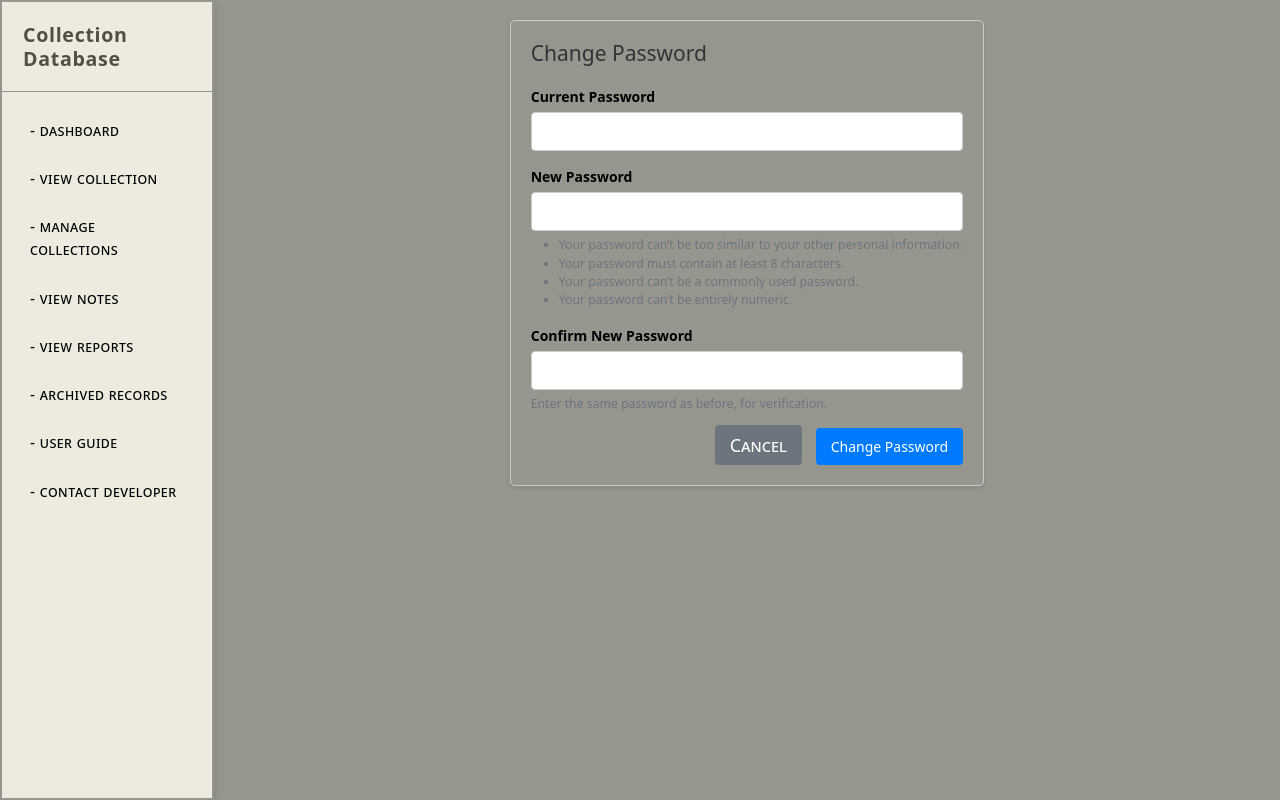
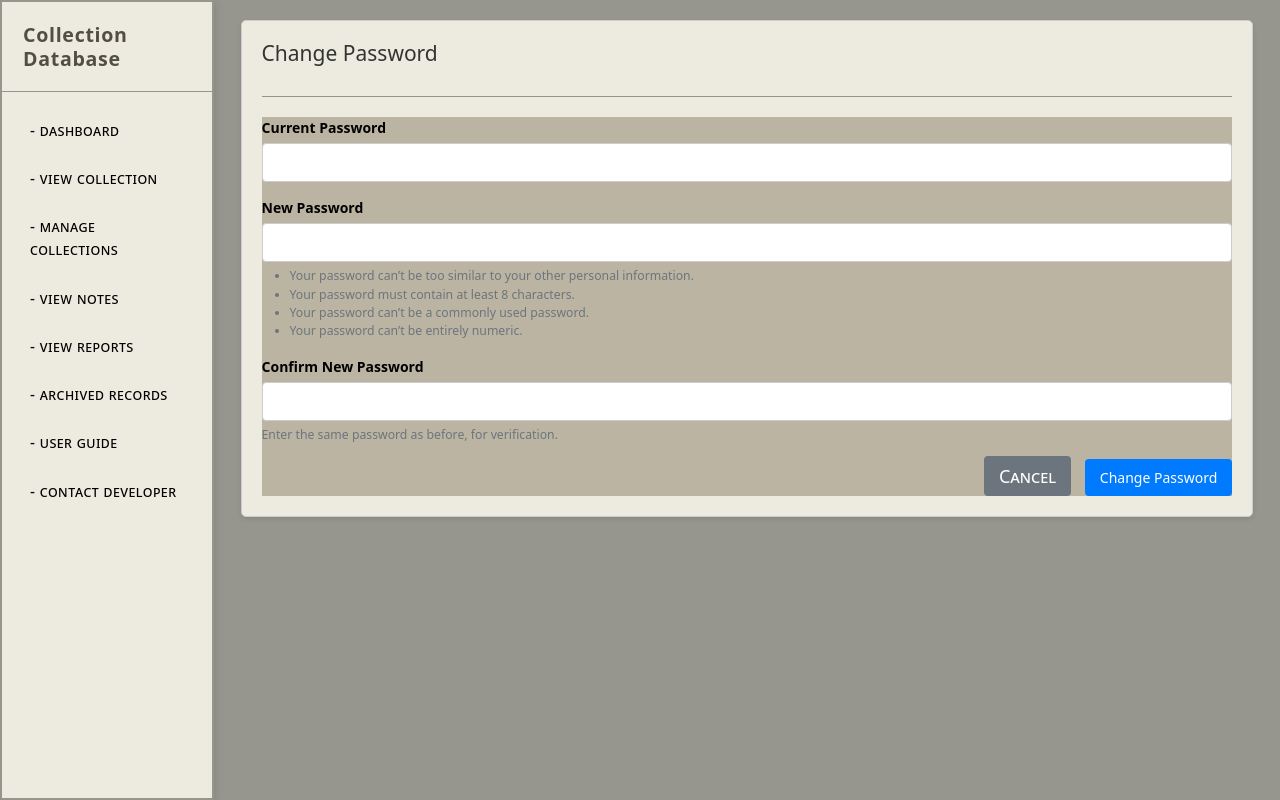
Before and after one commit to daphane-taylor/capstone-project, a Django app: page /accounts/password_change/ in a window 1280 px wide. Run offline with Django 5.2, Linux system fonts and the light colour scheme; a user stored in the database is signed in.

Commit message:
accounts update and categories addition

```diff
--- a/static/css/accounts/change_password.css
+++ b/static/css/accounts/change_password.css
@@ -1,61 +1,87 @@
-.change-password-container {
+.form-container {
+	margin: 20px auto;
+	width: 95%;
+	padding: 20px;
+	border: 1px solid #ccc;
+	border-radius: 5px;
+	box-shadow: 0 2px 5px rgba(0, 0, 0, 0.1);
 	background-color: var(--primary-color);
-	border: 2px solid var(--background-color);
-	border-radius: 2px;
-	width: 95%;
-	margin: 20px auto;
 }
 
 .header {
-	width: 100%;
 	display: flex;
-	justify-content: space-between;
-	align-items: center;
-	padding: 20px 20px 0 20px;
+	margin-bottom: 20px;
+	padding-bottom: 10px;
 	border-bottom: 1px solid var(--background-color);
+}
+
+.form-container h4 {
+	margin-bottom: 20px;
+	color: #333;
+}
+
+.message-container {
+	margin-bottom: 10px;
+	padding: 10px;
+	border: 1px solid #ccc;
+	border-radius: 5px;
+	background-color: #f8f9fa;
+	color: #333;
+}
+
+.message-container button {
+	float: right;
+	background: none;
+	border: none;
+	font-size: 16px;
+	cursor: pointer;
 }
 
 form {
 	background-color: var(--transparent-background);
-	width: 60%;
-	margin: 10px auto;
-	padding: 20px;
-	border-bottom: 1px solid var(--background-color);
-	border-radius: 5px;
 }
 
-.form-row {
+.form-group {
 	margin-bottom: 15px;
 }
 
-.form-row label {
+.form-group label {
 	display: block;
 	margin-bottom: 5px;
+	font-weight: bold;
 }
 
-.form-row input {
-	background-color: white;
-	border: 1px solid var(--primary-color);
-	border-bottom: 1px solid var(--heading-color);
+.form-group input {
 	width: 100%;
 	padding: 8px;
+	border: 1px solid #ccc;
+	border-radius: 4px;
 }
 
-.form-row button {
-	padding: 10px 15px;
-	background-color: var(--button-color);
-	color: var(--secondary-text-color);
-	border: none;
-	cursor: pointer;
-	width: 100%;
+.form-group small {
+	display: block;
+	margin-top: 5px;
+	color: #6c757d;
 }
 
-.links {
-	margin-top: 20px;
-	text-align: center;
+.form-actions {
+	text-align: right;
 }
 
-.error-message {
-	color: red;
-	margin-bottom: 15px;
+.form-actions a {
+	margin-right: 10px;
+	padding: 8px 15px;
+	text-decoration: none;
+	color: #fff;
+	background-color: #6c757d;
+	border: none;
+	border-radius: 4px;
 }
+
+.form-actions button {
+	padding: 8px 15px;
+	color: #fff;
+	background-color: #007bff;
+	border: none;
+	border-radius: 4px;
+}
--- a/templates/accounts/change_password_form.html
+++ b/templates/accounts/change_password_form.html
@@ -3,57 +3,63 @@
 
 {% block title %}Change Password{% endblock %}
 
+{% block css %}
+<link rel="stylesheet" href="{% static 'css/accounts/change_password.css' %}">
+{% endblock css %}
+
 {% block content %}
-<div style="margin: 20px auto; max-width: 600px; padding: 20px; border: 1px solid #ccc; border-radius: 5px; box-shadow: 0 2px 5px rgba(0, 0, 0, 0.1);">
-    <h4 style="margin-bottom: 20px; color: #333;">Change Password</h4>
+<div class="form-container">
+    <div class="header">
+        <h4>Change Password</h4>
+    </div>
 
     {% if messages %}
     <div>
         {% for message in messages %}
-        <div style="margin-bottom: 10px; padding: 10px; border: 1px solid #ccc; border-radius: 5px; background-color: #f8f9fa; color: #333;">
+        <div class="message-container">
             {{ message }}
-            <button style="float: right; background: none; border: none; font-size: 16px; cursor: pointer;" onclick="this.parentElement.style.display='none';">&times;</button>
+            <button onclick="this.parentElement.style.display='none';">&times;</button>
         </div>
         {% endfor %}
     </div>
     {% endif %}
 
-    <form method="post" style="margin-top: 20px;">
+    <form method="post">
         {% csrf_token %}
 
-        <div style="margin-bottom: 15px;">
-            <label for="{{ form.old_password.id_for_label }}" style="display: block; margin-bottom: 5px; font-weight: bold;">Current Password</label>
+        <div class="form-group">
+            <label for="{{ form.old_password.id_for_label }}">Current Password</label>
             {{ form.old_password.errors }}
             <input type="password" name="{{ form.old_password.html_name }}"
-                id="{{ form.old_password.id_for_label }}" style="width: 100%; padding: 8px; border: 1px solid #ccc; border-radius: 4px;" required>
+                id="{{ form.old_password.id_for_label }}" required>
             {% if form.old_password.help_text %}
-            <small style="display: block; margin-top: 5px; color: #6c757d;">{{ form.old_password.help_text }}</small>
+            <small>{{ form.old_password.help_text }}</small>
             {% endif %}
         </div>
 
-        <div style="margin-bottom: 15px;">
-            <label for="{{ form.new_password1.id_for_label }}" style="display: block; margin-bottom: 5px; font-weight: bold;">New Password</label>
+        <div class="form-group">
+            <label for="{{ form.new_password1.id_for_label }}">New Password</label>
             {{ form.new_password1.errors }}
             <input type="password" name="{{ form.new_password1.html_name }}"
-                id="{{ form.new_password1.id_for_label }}" style="width: 100%; padding: 8px; border: 1px solid #ccc; border-radius: 4px;" required>
+                id="{{ form.new_password1.id_for_label }}" required>
             {% if form.new_password1.help_text %}
-            <small style="display: block; margin-top: 5px; color: #6c757d;">{{ form.new_password1.help_text|safe }}</small>
+            <small>{{ form.new_password1.help_text|safe }}</small>
             {% endif %}
         </div>
 
-        <div style="margin-bottom: 15px;">
-            <label for="{{ form.new_password2.id_for_label }}" style="display: block; margin-bottom: 5px; font-weight: bold;">Confirm New Password</label>
+        <div class="form-group">
+            <label for="{{ form.new_password2.id_for_label }}">Confirm New Password</label>
             {{ form.new_password2.errors }}
             <input type="password" name="{{ form.new_password2.html_name }}"
-                id="{{ form.new_password2.id_for_label }}" style="width: 100%; padding: 8px; border: 1px solid #ccc; border-radius: 4px;" required>
+                id="{{ form.new_password2.id_for_label }}" required>
             {% if form.new_password2.help_text %}
-            <small style="display: block; margin-top: 5px; color: #6c757d;">{{ form.new_password2.help_text }}</small>
+            <small>{{ form.new_password2.help_text }}</small>
             {% endif %}
         </div>
 
-        <div style="text-align: right;">
-            <a href="{% url 'profile' user.id %}" style="margin-right: 10px; padding: 8px 15px; text-decoration: none; color: #fff; background-color: #6c757d; border: none; border-radius: 4px;">Cancel</a>
-            <button type="submit" style="padding: 8px 15px; color: #fff; background-color: #007bff; border: none; border-radius: 4px;">Change Password</button>
+        <div class="form-actions">
+            <a href="{% url 'profile' user.id %}">Cancel</a>
+            <button type="submit">Change Password</button>
         </div>
     </form>
 </div>
```
Also changed, not shown: accounts/views.py (+1 -8 lines), db.sqlite3.
